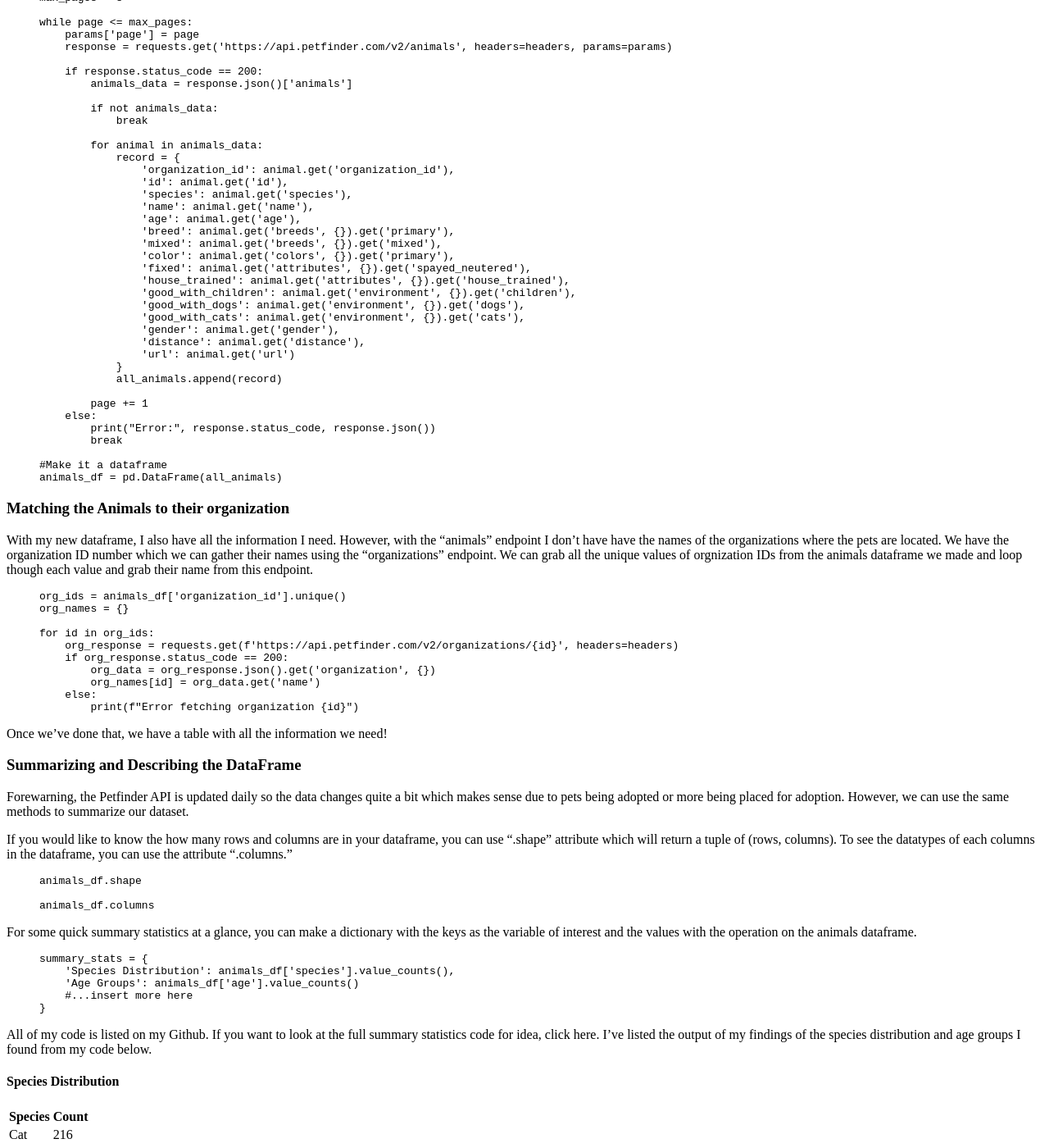
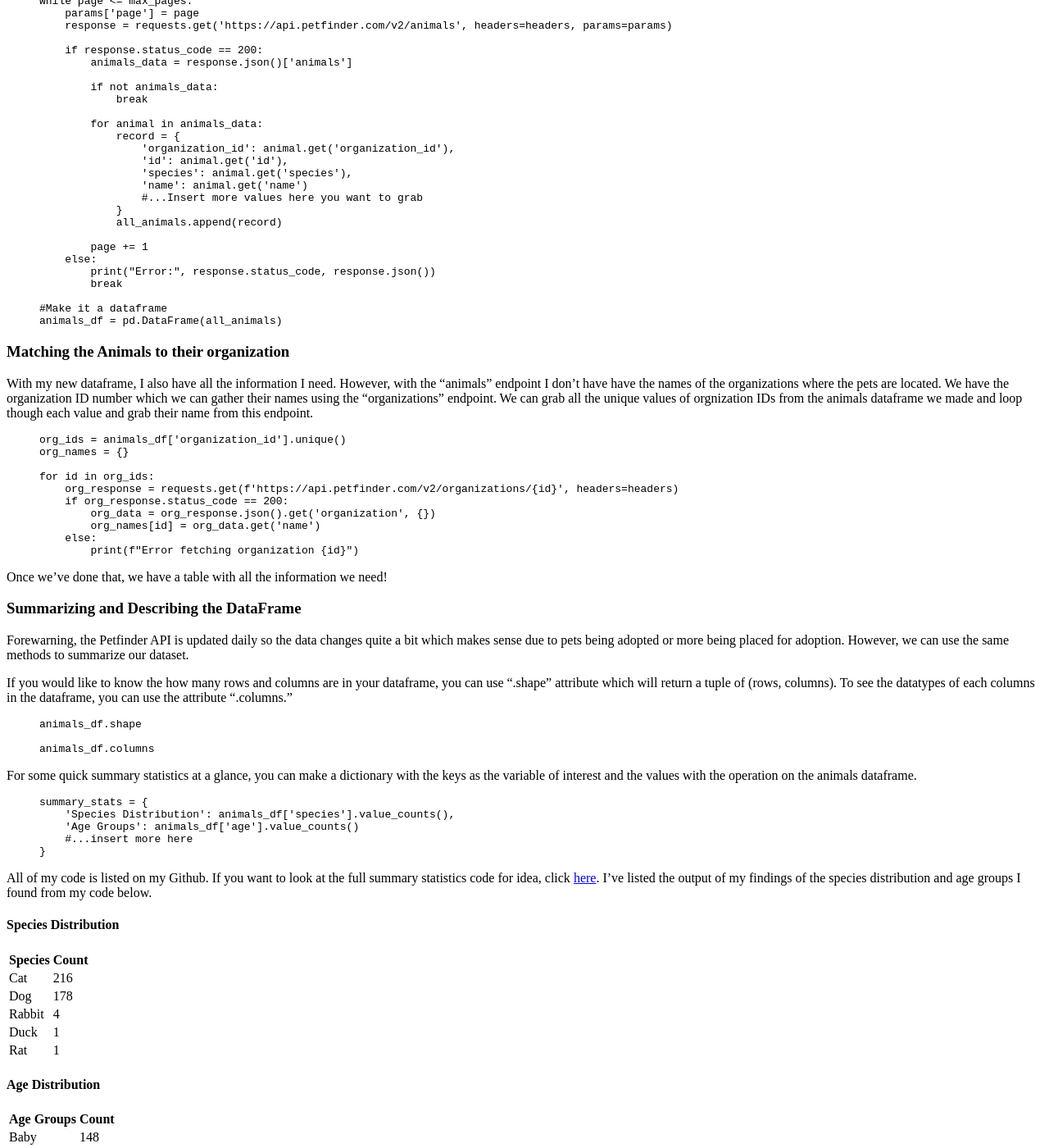
Before and after one commit to clawmendra/my-blog, a Jekyll site: the page built from _posts/2024-10-28-petfinder.md, in a window 1280 px wide and 1400 px high, scrolled down 1440 px. Shown: the whole window at 82% size. Built offline with Jekyll 4.4.1, drawn with Linux system fonts in a browser that asks for light colours; nearby versions of some CDN libraries; some of the changed text lies outside the part shown.

Commit message:
edits to petfinder

```diff
--- a/_posts/2024-10-28-petfinder.md
+++ b/_posts/2024-10-28-petfinder.md
@@ -56,11 +56,10 @@ params = {
     'limit': 50
 }
 {%- endhighlight -%}
-{%- highlight python -%}
+
 You can choose how many animals you want, but since I'm doing a limit of 50 pets per page, I'm gathering 8 pages of information which will give me a selection of 400 pets to filter through.
 
-
-#Fetch multiple pages
+{%- highlight python -%}
 all_animals = []
 page = 1
 max_pages = 8
@@ -80,19 +79,8 @@ while page <= max_pages:
                 'organization_id': animal.get('organization_id'),
                 'id': animal.get('id'),
                 'species': animal.get('species'),
-                'name': animal.get('name'),
-                'age': animal.get('age'),
-                'breed': animal.get('breeds', {}).get('primary'),
-                'mixed': animal.get('breeds', {}).get('mixed'),
-                'color': animal.get('colors', {}).get('primary'),
-                'fixed': animal.get('attributes', {}).get('spayed_neutered'),
-                'house_trained': animal.get('attributes', {}).get('house_trained'),
-                'good_with_children': animal.get('environment', {}).get('children'),
-                'good_with_dogs': animal.get('environment', {}).get('dogs'),
-                'good_with_cats': animal.get('environment', {}).get('cats'),
-                'gender': animal.get('gender'),
-                'distance': animal.get('distance'),
-                'url': animal.get('url')
+                'name': animal.get('name')
+                #...Insert more values here you want to grab
             }
             all_animals.append(record)
 
@@ -153,7 +141,7 @@ summary_stats = {
 }
 {%- endhighlight -%}
 
-All of my code is listed on my Github. If you want to look at the full summary statistics code for idea, click here. I've listed the output of my findings of the species distribution and age groups I found from my code below.
+All of my code is listed on my Github. If you want to look at the full summary statistics code for idea, click [here](https://github.com/clawmendra/petfinder). I've listed the output of my findings of the species distribution and age groups I found from my code below.
 
 #### Species Distribution
 
```
